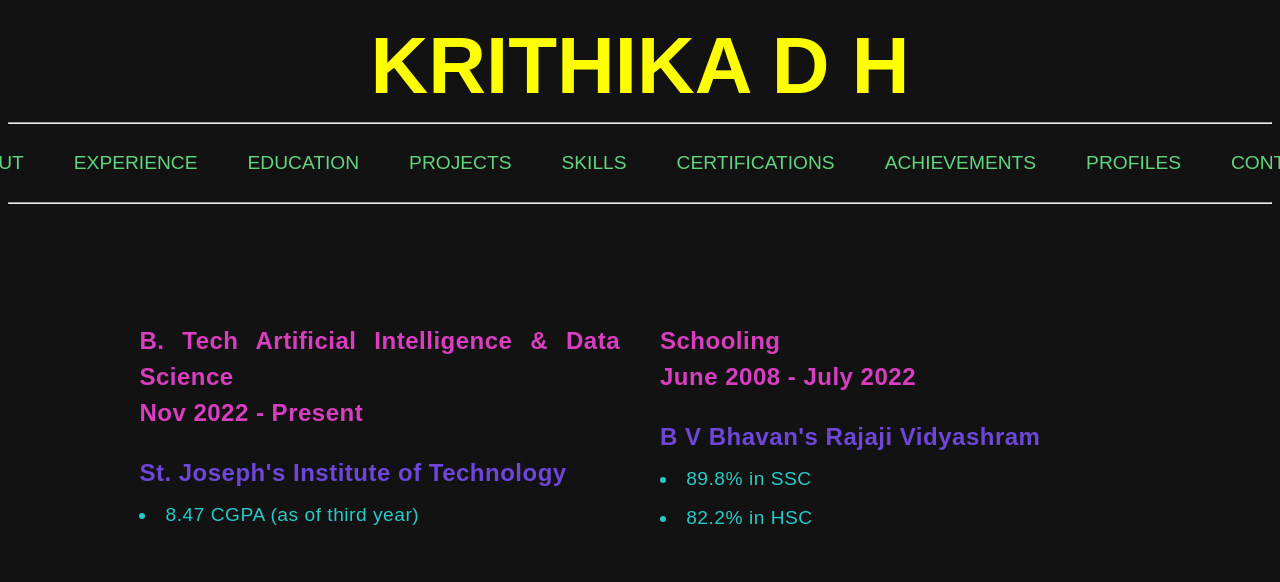
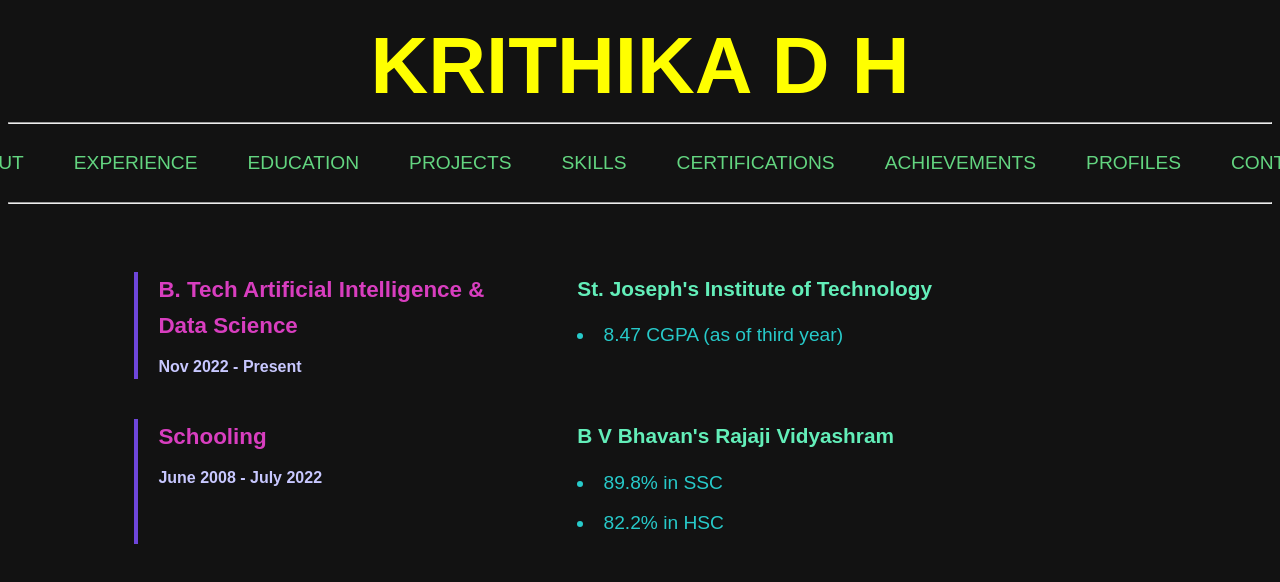
Before and after one commit to krithikadh/PORTFOLIO, a React (Vite) app in the folder portfolio/: page /education in a window 1280 px wide. Shown: the top 582 px of the page. Built offline with nearby package versions, Linux system fonts and the light colour scheme.

Commit message:
education changes

```diff
--- a/portfolio/src/components/FunctionalComponents/Education.jsx
+++ b/portfolio/src/components/FunctionalComponents/Education.jsx
@@ -1,37 +1,36 @@
 import React from "react";
 import "../css/About.css";
-import "../css/Education.css"
+import "../css/Education.css";
 
 function Education() {
   return (
-    <div className="about-container">
-      <div className="education-container">
-        <div className="education-flex">
-          <div className="education-section">
-            <h3>
-              B. Tech Artificial Intelligence & Data Science
-              <br />
-              Nov 2022 - Present
-            </h3>
-            <h3>
-              <edustyle>St. Joseph's Institute of Technology</edustyle>
-            </h3>
+    <div className="education-container">
+      {/* B.Tech */}
+      <div className="education-item">
+        <div className="education-left">
+          <h3>B. Tech Artificial Intelligence & Data Science</h3>
+          <p>Nov 2022 - Present</p>
+        </div>
+        <div className="education-right">
+          <h4>St. Joseph's Institute of Technology</h4>
+          <ul>
             <li>8.47 CGPA (as of third year)</li>
-          </div>
+          </ul>
+        </div>
+      </div>
 
-          <div className="education-section">
-            <h3>
-              Schooling
-              <br />
-              June 2008 - July 2022
-            </h3>
-            <h3>
-              <edustyle>B V Bhavan's Rajaji Vidyashram</edustyle>
-            </h3>
-
+      {/* Schooling */}
+      <div className="education-item">
+        <div className="education-left">
+          <h3>Schooling</h3>
+          <p>June 2008 - July 2022</p>
+        </div>
+        <div className="education-right">
+          <h4>B V Bhavan's Rajaji Vidyashram</h4>
+          <ul>
             <li>89.8% in SSC</li>
             <li>82.2% in HSC</li>
-          </div>
+          </ul>
         </div>
       </div>
     </div>
--- a/portfolio/src/components/css/Education.css
+++ b/portfolio/src/components/css/Education.css
@@ -1,29 +1,86 @@
 .education-container {
-    color: rgb(39, 202, 202);
-    padding: 5px;
+  display: flex;
+  flex-direction: column;
+  gap: 40px;
+  padding: 60px 10%;
   width: 100%;
   box-sizing: border-box;
+
+  font-family: Arial, sans-serif;
+  color: rgb(39, 202, 202);
+  font-size: 1.1rem;
+  line-height: 1.6;
+  animation: fadeInUp 1s ease-in-out forwards;
 }
 
-
-.education-flex {
+.education-item {
   display: flex;
-    justify-content: space-between;
+  align-items: flex-start;
   gap: 40px;
+  border-left: 4px solid rgb(110, 70, 218); /* purple highlight */
+  padding-left: 20px;
 }
 
-.education-section {
+.education-left {
   flex: 1;
-    min-width: 300px;
+  font-weight: bold;
+  color: rgb(110, 70, 218);
+}
+
+.education-left h3 {
+  margin: 0 0 10px;
+  font-size: 1.4rem;
+}
+
+.education-left p {
+  margin: 0;
+  font-size: 1rem;
+  color: rgb(200, 200, 255);
+}
+
+.education-right {
+  flex: 1.5;
+}
+
+.education-right h4 {
+  margin: 0 0 10px;
+  font-size: 1.3rem;
+  color: rgb(99, 238, 185);
+}
+
+.education-right ul {
+  list-style: disc inside;
+  margin: 0;
+  padding-left: 0;
+}
+
+@keyframes fadeInUp {
+  0% {
+    opacity: 0;
+    transform: translateY(20px);
+  }
+  100% {
+    opacity: 1;
+    transform: translateY(0);
+  }
 }
 
 @media (max-width: 768px) {
-    .education-flex {
+  .education-item {
     flex-direction: column;
-        gap: 20px;
+    gap: 15px;
+    border-left: none;
+    border-top: 3px solid rgb(110, 70, 218);
+    padding-left: 0;
+    padding-top: 15px;
+  }
+
+  .education-left {
+    color: rgb(39, 202, 202);
+    text-align: center;
+  }
+
+  .education-right {
+    text-align: justify;
   }
 }
-
-edustyle{
-    color: rgb(110, 70, 218);
-}
```
Lines whose indentation alone changed are shown as unchanged.
